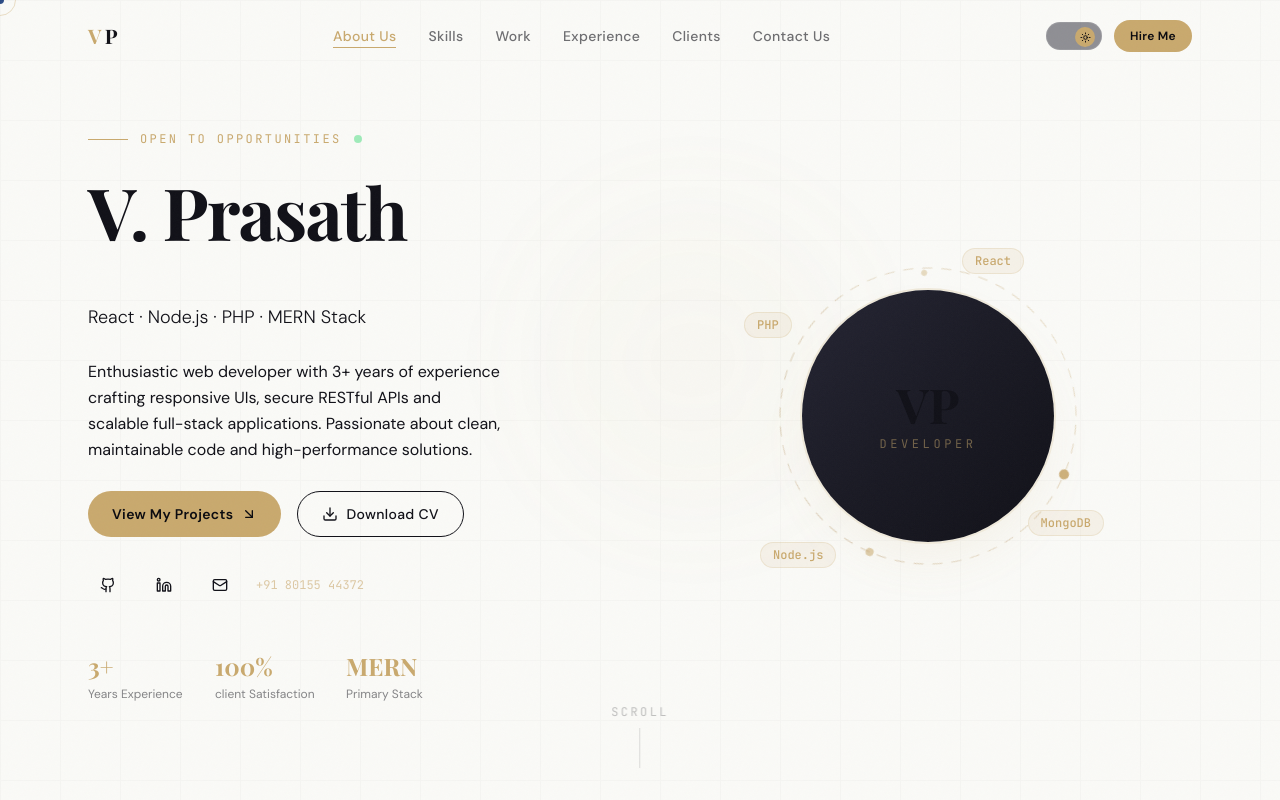
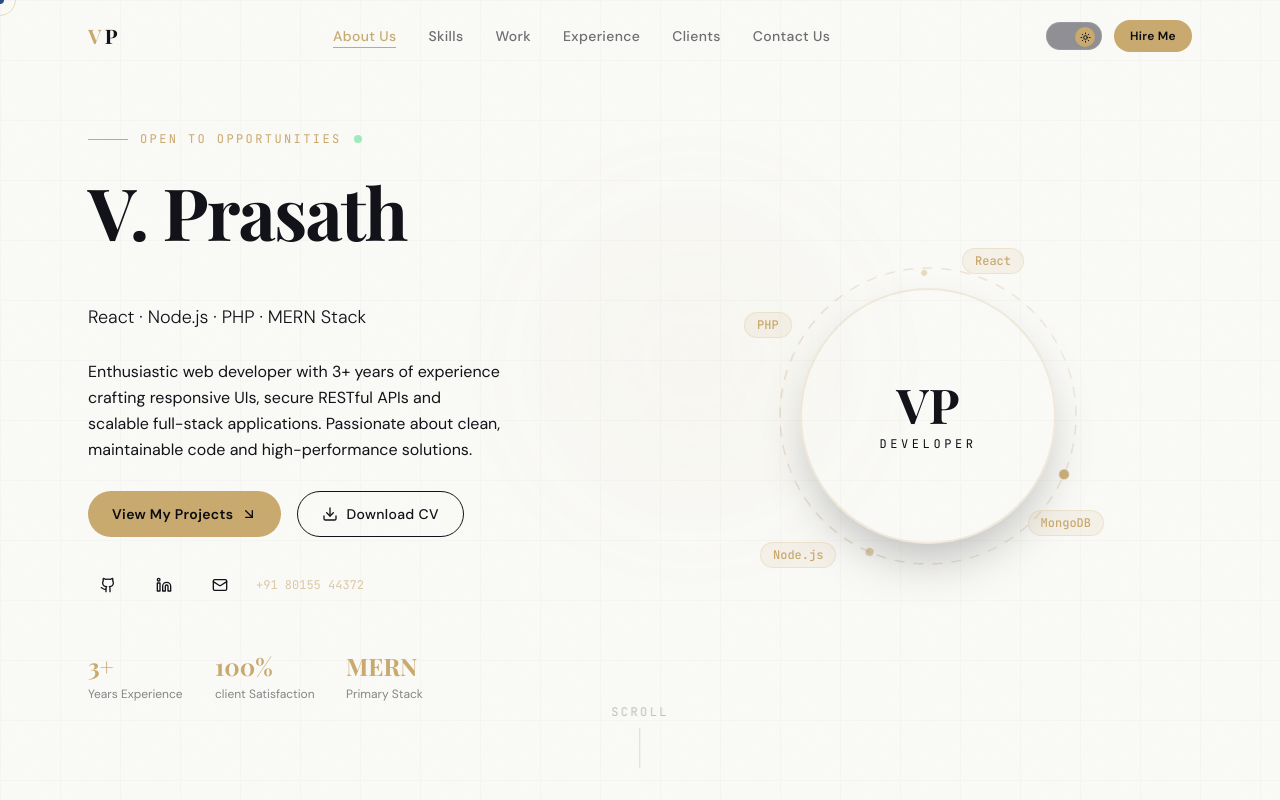
Before and after one commit to G-Prasath/Portfolio, a React (Vite) app: page / in a window 1280 px wide. Shown: the top 800 px of the page. Built offline with nearby package versions, Linux system fonts and the light colour scheme; a web font is replaced by a local one.

Commit message:
Done for dark mode to light moode adjust

```diff
--- a/src/App.jsx
+++ b/src/App.jsx
@@ -39,7 +39,7 @@ export default function App() {
 
       {/* Main content */}
       <main>
-        <Hero />
+        <Hero isDark={isDark} />
         <About />
         <Skills />
         <Projects />
--- a/src/components/Hero.jsx
+++ b/src/components/Hero.jsx
@@ -1,14 +1,13 @@
 import { useEffect, useRef } from 'react'
 import { gsap } from 'gsap'
 import { Github, Linkedin, Mail, Download, ArrowDownRight } from 'lucide-react'
-
 const SOCIAL = [
   { icon: Github, label: 'GitHub', href: 'https://github.com/guruprasathmsc' },
   { icon: Linkedin, label: 'LinkedIn', href: 'https://linkedin.com/in/vprasath' },
   { icon: Mail, label: 'Email', href: 'mailto:guruprasathmsc@gmail.com' },
 ]
 
-export default function Hero() {
+export default function Hero({ isDark}) {
   const wrapRef = useRef(null)
   const circleRef = useRef(null)
 
@@ -138,11 +137,11 @@ export default function Hero() {
             </svg>
 
             {/* Avatar placeholder — replace src with real photo */}
-            <div className="absolute inset-8 rounded-full overflow-hidden border-2 border-accent/20 shadow-2xl shadow-accent/10">
+            <div className="absolute inset-8 rounded-full overflow-hidden border-2 border-accent/20 shadow-2xl ${isDark ? 'shadow-accent/10' : 'shadow-accent/50'}">
               {/* Gradient avatar */}
-              <div className="w-full h-full bg-gradient-to-br from-ink-700 via-ink-800 to-ink-900 flex flex-col items-center justify-center">
+              <div className="w-full h-full ${isDark ? 'bg-gradient-to-br from-ink-700 via-ink-800 to-ink-900' : 'bg-accent/80'} flex flex-col items-center justify-center">
                 <div className="font-display text-5xl font-bold gradient-gold">VP</div>
-                <div className="font-mono text-xs text-accent/50 mt-2 tracking-[0.3em]">DEVELOPER</div>
+                <div className="font-mono text-xs ${isDark ? 'text-accent/90' : 'text-accent/50'} mt-2 tracking-[0.3em]">DEVELOPER</div>
               </div>
             </div>
 
```
